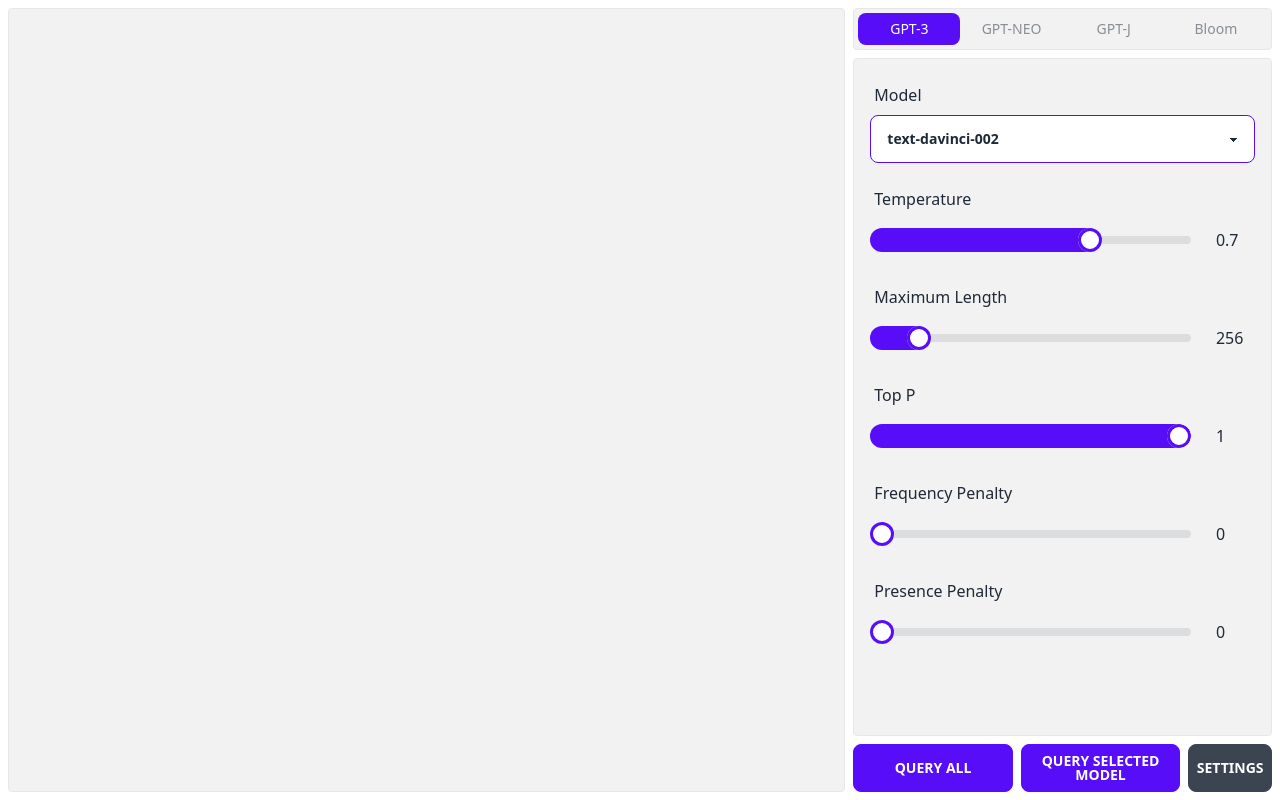
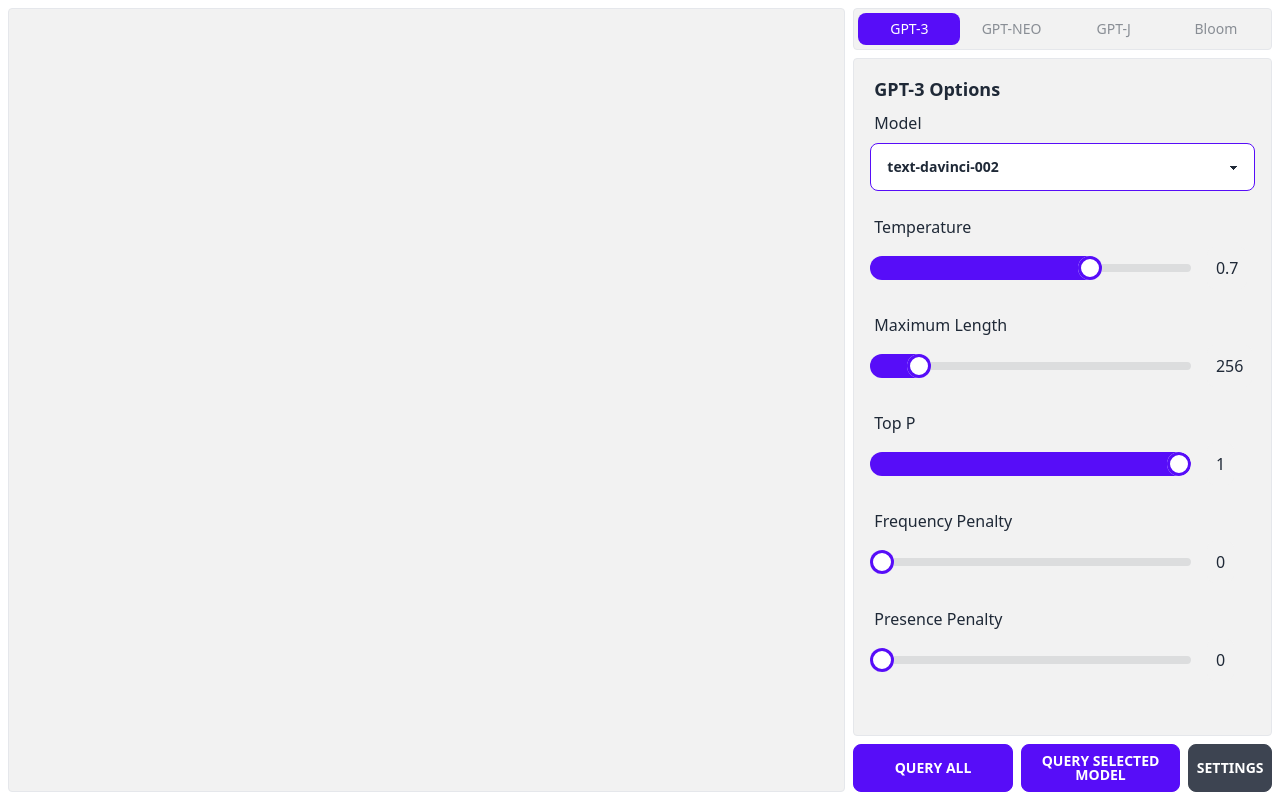
Before and after one commit to noahsmiths/ai-playground, a React (Vite) app: page / in a window 1280 px wide. Built offline with nearby package versions, Linux system fonts and the light colour scheme.

Commit message:
added headings for each model page

```diff
--- a/src/modelSettingsPages/Bloom.jsx
+++ b/src/modelSettingsPages/Bloom.jsx
@@ -17,6 +17,7 @@
 
     return (
         <>
+            <h3 className="font-bold text-lg pl-1">Bloom Options</h3>
             <label className="label" htmlFor="bloom-temp">
                 <span className="label-text-lg">Temperature</span>
             </label>
--- a/src/modelSettingsPages/GPT3.jsx
+++ b/src/modelSettingsPages/GPT3.jsx
@@ -14,6 +14,7 @@
 
     return (
         <>
+            <h3 className="font-bold text-lg pl-1">GPT-3 Options</h3>
             <label className="label" htmlFor="gpt3-model">
                 <span className="label-text-lg">Model</span>
             </label>
--- a/src/modelSettingsPages/GPTJ.jsx
+++ b/src/modelSettingsPages/GPTJ.jsx
@@ -17,6 +17,7 @@
 
     return (
         <>
+            <h3 className="font-bold text-lg pl-1">GPT-J Options</h3>
             <label className="label" htmlFor="gptj-temp">
                 <span className="label-text-lg">Temperature</span>
             </label>
--- a/src/modelSettingsPages/GPTNEO.jsx
+++ b/src/modelSettingsPages/GPTNEO.jsx
@@ -17,6 +17,7 @@
 
     return (
         <>
+            <h3 className="font-bold text-lg pl-1">GPT-NEO Options</h3>
             <label className="label" htmlFor="gptneo-temp">
                 <span className="label-text-lg">Temperature</span>
             </label>
```
